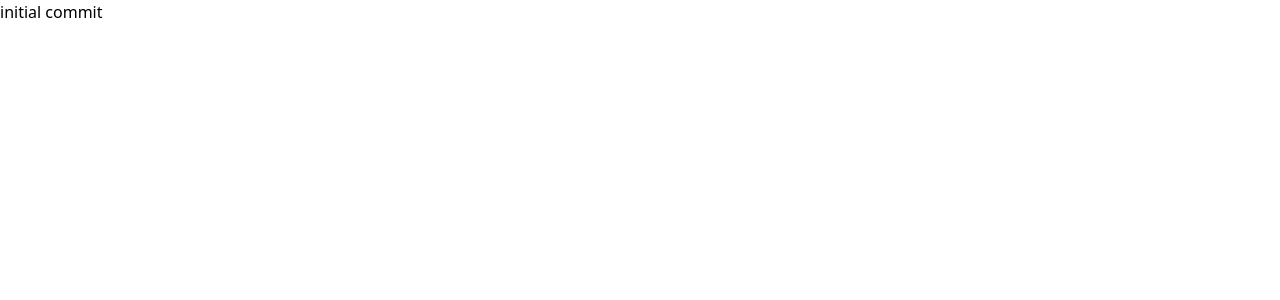
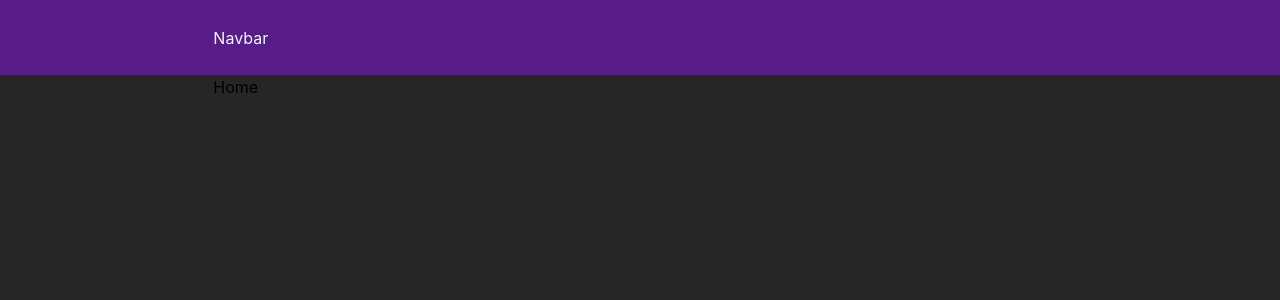
Before and after one commit to mackhack321/mackstanley.com, a React (Create React App) app: page / in a window 1280 px wide. Shown: the top 300 px of the page. Built offline with nearby package versions, Linux system fonts and the light colour scheme.

Commit message:
get started with colors, fonts, containers, etc

```diff
--- a/src/App.js
+++ b/src/App.js
@@ -1,5 +1,21 @@
+import { Route, BrowserRouter as Router, Routes } from "react-router-dom";
+import Home from "./components/Home";
+import PageNotFound from "./components/PageNotFound";
+import Container from "./components/Container";
+
 function App() {
-  return <div>initial commit</div>;
+  return (
+    <div className="bg-mack-slate min-h-screen">
+      <Router>
+        <Container>
+          <Routes>
+            <Route index element={<Home />} />
+            <Route path="*" element={<PageNotFound />} />
+          </Routes>
+        </Container>
+      </Router>
+    </div>
+  );
 }
 
 export default App;
--- /dev/null
+++ b/src/components/Container.js
@@ -0,0 +1,16 @@
+import React from "react";
+import { Outlet } from "react-router-dom";
+import Navbar from "./Navbar";
+
+export default function Container({ children }) {
+  return (
+    <div>
+      <Navbar />
+      <main className="grid place-items-center">
+        <div className="w-full px-10 lg:w-2/3 lg:px-0 3xl:w-1/3">
+          {children}
+        </div>
+      </main>
+    </div>
+  );
+}
--- /dev/null
+++ b/src/components/Home.js
@@ -0,0 +1,5 @@
+import React from "react";
+
+export default function Home() {
+  return <div>Home</div>;
+}
--- /dev/null
+++ b/src/components/Navbar.js
@@ -0,0 +1,11 @@
+import React from "react";
+
+export default function Navbar() {
+  return (
+    <nav className="grid h-[75px] place-items-center bg-mack-purple">
+      <div className="w-full self-center px-10 lg:w-2/3 lg:px-0 3xl:w-1/3">
+        <div className="flex text-mack-white">Navbar</div>
+      </div>
+    </nav>
+  );
+}
--- /dev/null
+++ b/src/components/PageNotFound.js
@@ -0,0 +1,5 @@
+import React from "react";
+
+export default function PageNotFound() {
+  return <div>PageNotFound</div>;
+}
--- a/src/index.css
+++ b/src/index.css
@@ -1,3 +1,14 @@
 @tailwind base;
 @tailwind components;
 @tailwind utilities;
+
+@import url('https://fonts.googleapis.com/css2?family=Fira+Code:wght@300;400;700&family=Fira+Sans&display=swap');
+
+body {
+  margin: 0;
+  font-family: -apple-system, BlinkMacSystemFont, 'Fira Sans', 'Oxygen',
+    'Ubuntu', 'Cantarell', 'Fira Sans', 'Droid Sans', 'Helvetica Neue',
+    sans-serif;
+  -webkit-font-smoothing: antialiased;
+  -moz-osx-font-smoothing: grayscale;
+}
--- a/tailwind.config.js
+++ b/tailwind.config.js
@@ -2,7 +2,19 @@
 module.exports = {
   content: ["./src/**/*.{js,jsx,ts,tsx}"],
   theme: {
-    extend: {},
+    fontFamily: {
+      header: "Fira Code",
+    },
+    extend: {
+      colors: {
+        "mack-purple": "#581C87",
+        "mack-slate": "#262626",
+        "mack-white": "#F1F5F9",
+      },
+      screens: {
+        "3xl": "2750px",
+      },
+    },
   },
   plugins: [],
 };
```
